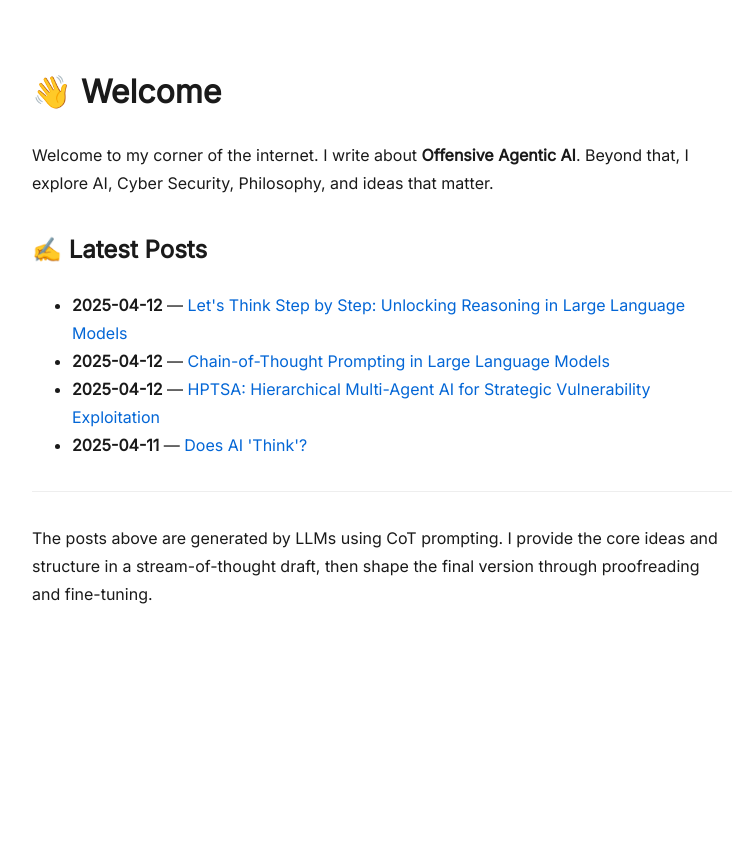
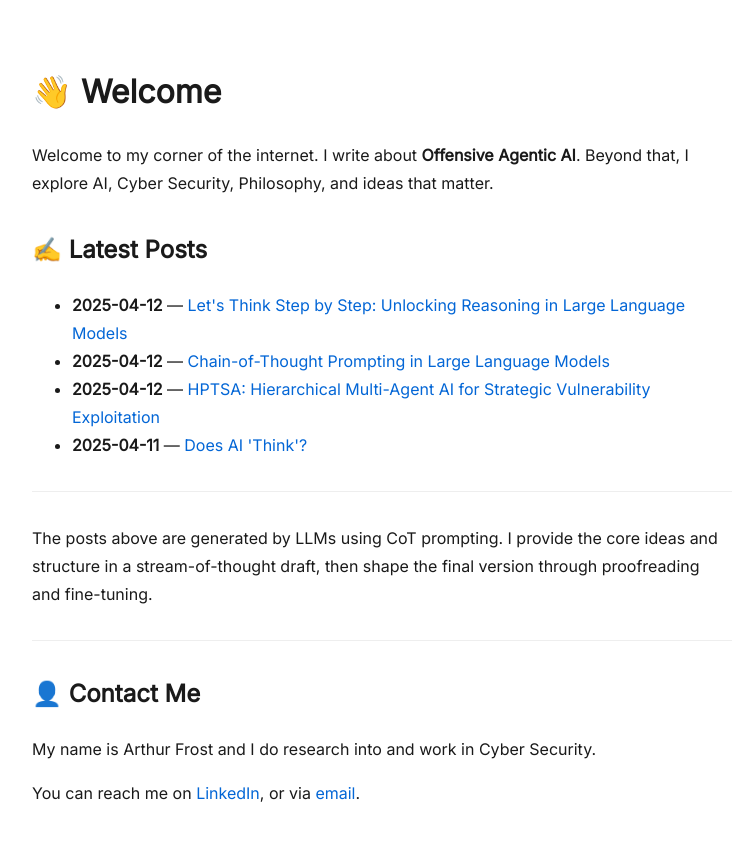
Before and after one commit to frost0x/frost0x.github.io, a Jekyll site: the page built from index.md, in a window 1280 px wide. Shown: the top 841 px of the page, without its empty margins (258-1006 px from the left). Built offline with Jekyll 4.4.1, drawn with Linux system fonts in a browser that asks for light colours.

Commit message:
Update index.md

```diff
--- a/index.md
+++ b/index.md
@@ -21,3 +21,16 @@ Beyond that, I explore AI, Cyber Security, Philosophy, and ideas that matter.
 
 ---
 The posts above are generated by LLMs using CoT prompting. I provide the core ideas and structure in a stream-of-thought draft, then shape the final version through proofreading and fine-tuning.
+
+
+
+
+
+
+---
+
+## 👤 Contact Me
+
+My name is Arthur Frost and I do research into and work in Cyber Security.
+
+You can reach me on [LinkedIn](www.linkedin.com/in/frostsec), or via [email](contact@frost.fyi).
```
